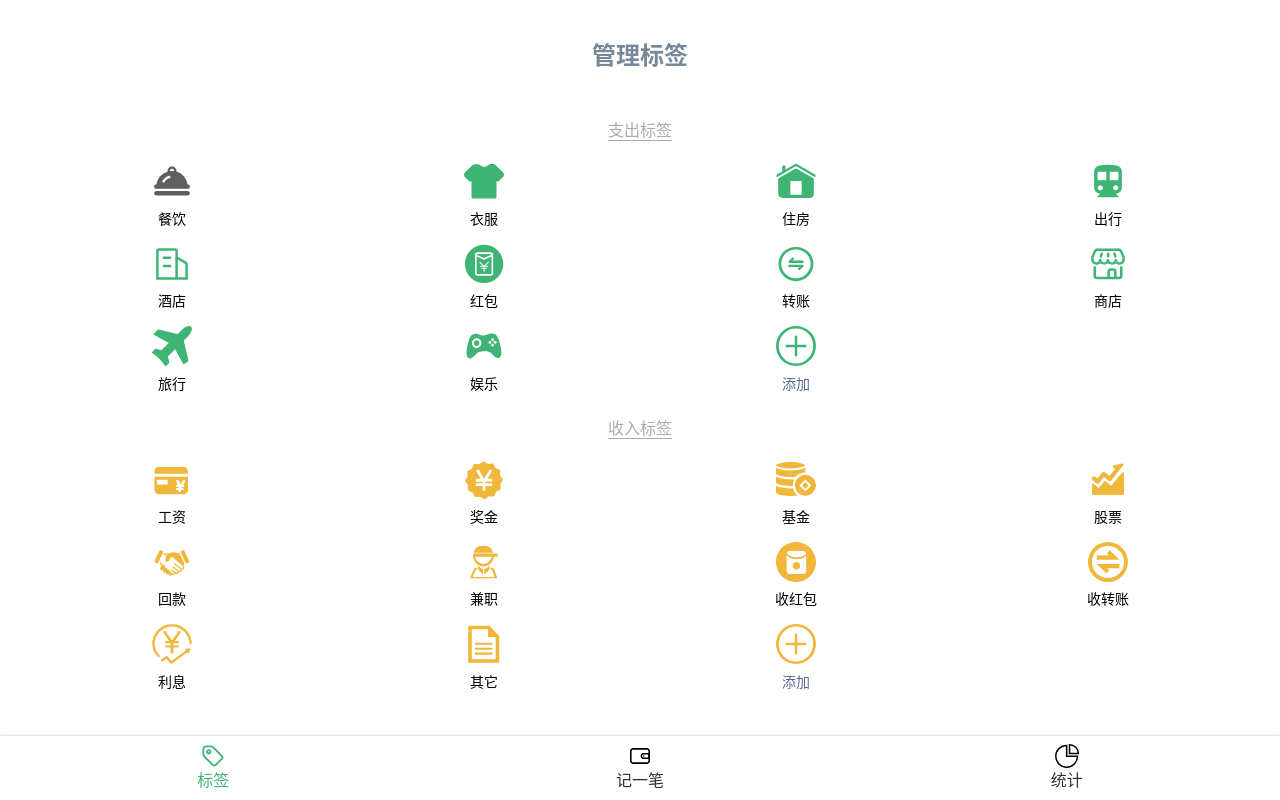
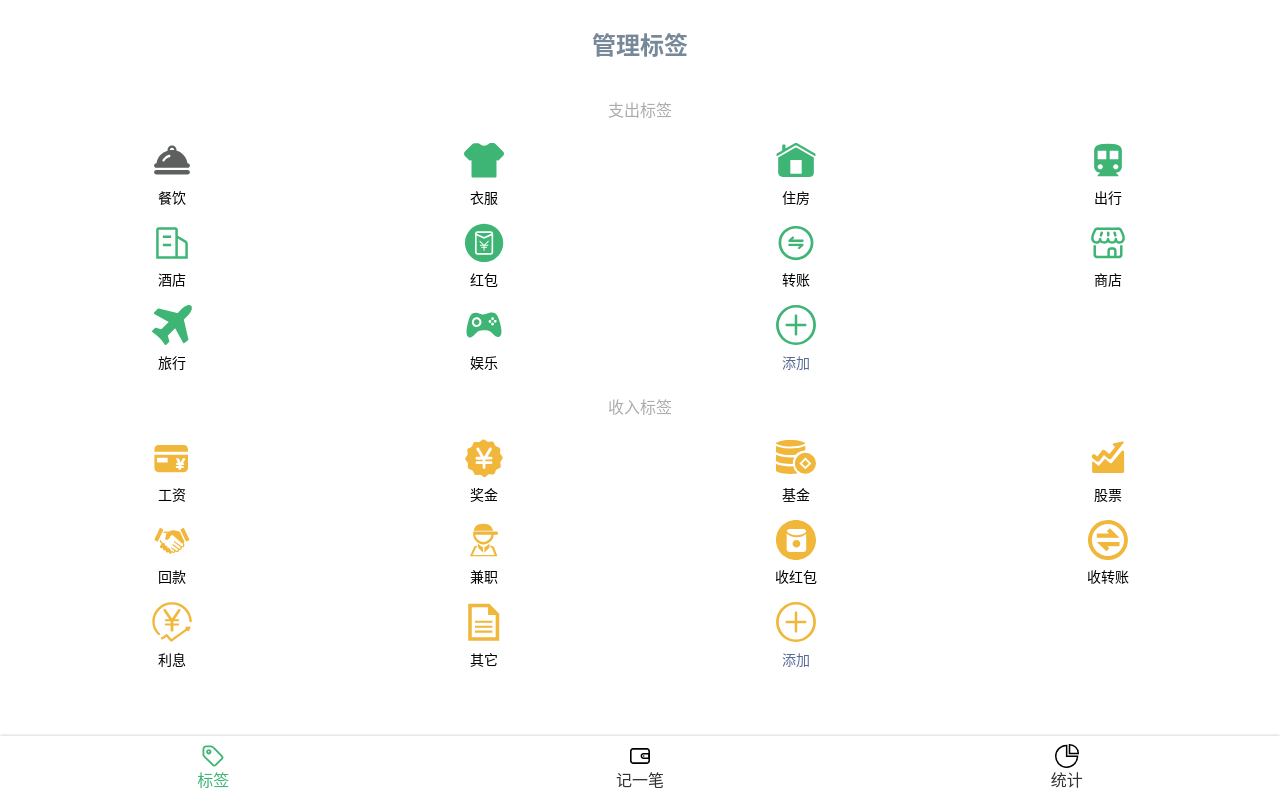
Before and after one commit to Yand-hi/Bookkeeping, a React app: page /#/tags in a window 1280 px wide. Built offline with nearby package versions, Linux system fonts and the light colour scheme.

Commit message:
feat: TagEdit.tsx style

```diff
--- a/src/views/TagEdit.tsx
+++ b/src/views/TagEdit.tsx
@@ -28,6 +28,25 @@ const Button = styled.button`
   border-radius: 4px;
   color: white;
 `;
+const IconWrapper = styled.span`
+  .icon {
+    width: 56px;
+    height: 56px;
+  }
+
+  &.editTag0 {
+    > .icon {
+      fill: #3eb575;
+    }
+  }
+
+  &.editTag1 {
+    > .icon {
+      fill: #f0b73a;
+    }
+  }
+`
+
 type Params = {
   id: string
 }
@@ -42,8 +61,15 @@ const TagEdit: React.FC = () => {
         <span>编辑标签</span>
         <Icon/>
       </TopBar>
+      <Space/>
+      <Space/>
+      <Center>
+        <IconWrapper className={'editTag' + tag.key}>
+          <Icon name={tag.iconName}/>
+        </IconWrapper>
+      </Center>
       <InputWrapper>
-        <Input label="标签名"
+        <Input label="标签名:"
                type="text"
                placeholder="标签名"
                value={tag.name}/>
--- a/src/views/Tags.tsx
+++ b/src/views/Tags.tsx
@@ -18,11 +18,10 @@ const Wrapper = styled.section`
   p {
     margin: 20px auto 10px;
     color: #acacac;
-    border-bottom: 1px solid #acacac;
   }
 
-  ul {
-    margin: 30px auto;
+  div {
+    margin: 20px auto;
     color: lightslategray;
   }
 
@@ -100,9 +99,9 @@ const Tags = () => {
   return (
     <Layout>
       <Wrapper>
-        <ul>
+        <div>
           <h1>管理标签</h1>
-        </ul>
+        </div>
         <p>支出标签</p>
         <ol>
           {reduceTags.map(tag =>
```
